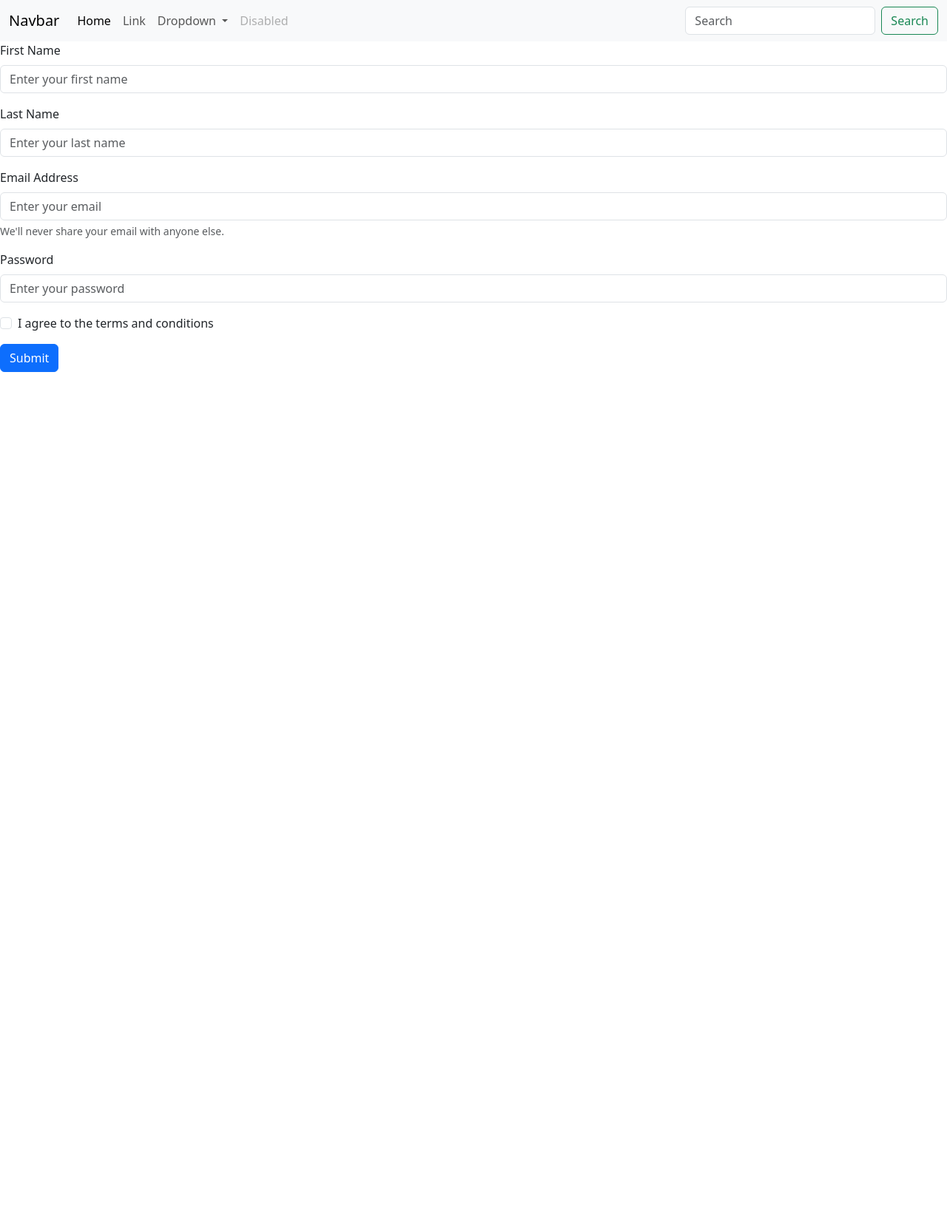
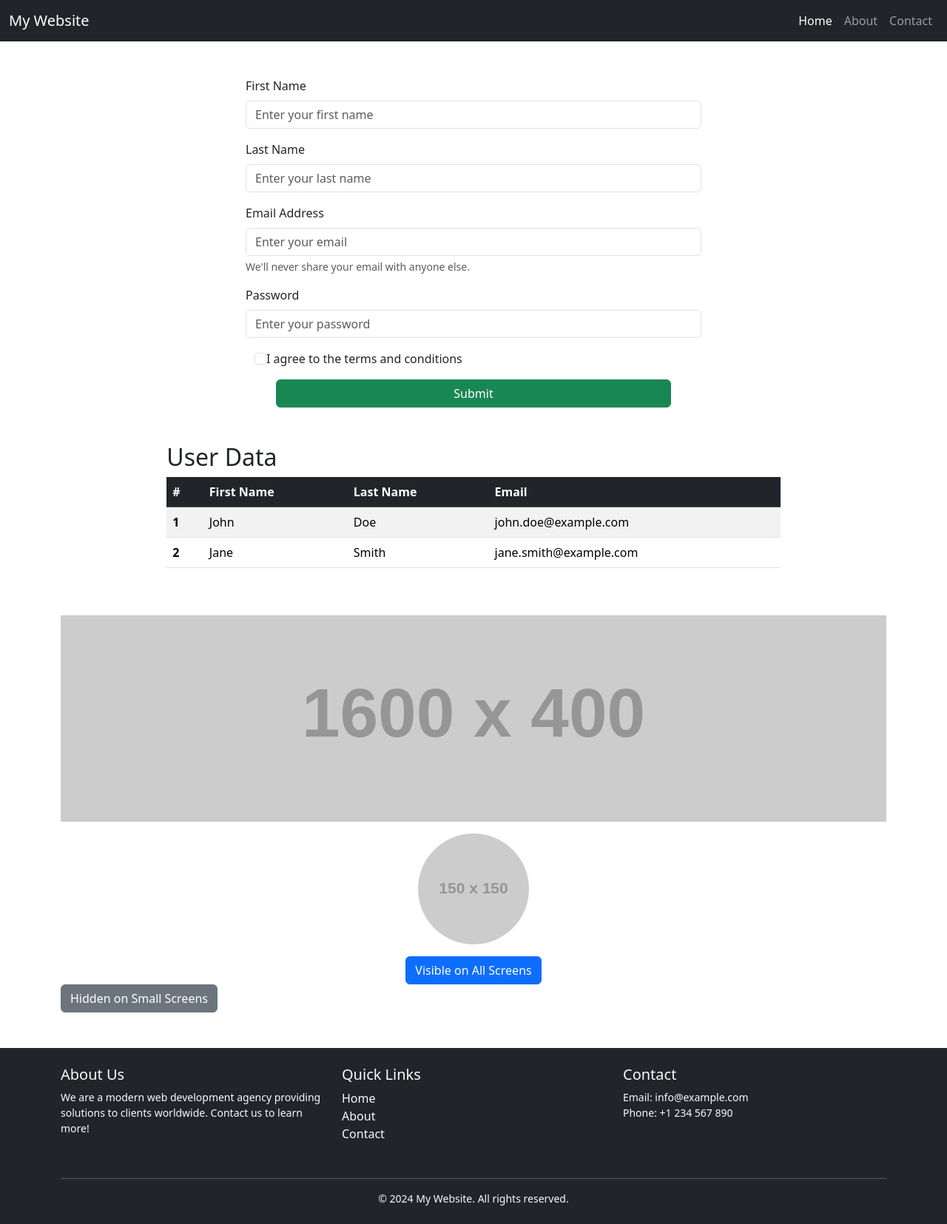
Before and after one commit to Betojr04/BoostrapsKnowCheck, a plain HTML site: page index.html in a window 1280 px wide. Shown: the whole page at 74% size. Before the commit the page ends 800 px from the top, so only its background shows below. Drawn offline with nearby package versions, Linux system fonts and the light colour scheme; placeholder pictures from the web are drawn by us.

Commit message:
completed project finally

```diff
--- a/index.html
+++ b/index.html
@@ -2,7 +2,7 @@
 <html lang="en">
 
 <head>
-    <title>Title</title>
+    <title>Bootstrap</title>
     <!-- Required meta tags -->
     <meta charset="utf-8" />
     <meta name="viewport" content="width=device-width, initial-scale=1, shrink-to-fit=no" />
@@ -13,52 +13,40 @@
 </head>
 
 <body>
+
+
+    <!-- HEADER AND NAVBAR COMPONENT -->
     <header>
-        <!-- place navbar here -->
-        <nav class="navbar navbar-expand-lg navbar-light bg-light">
+        <nav class="navbar navbar-expand-lg navbar-dark bg-dark">
             <div class="container-fluid">
-                <a class="navbar-brand" href="#">Navbar</a>
-                <button class="navbar-toggler" type="button" data-bs-toggle="collapse"
-                    data-bs-target="#navbarSupportedContent" aria-controls="navbarSupportedContent"
-                    aria-expanded="false" aria-label="Toggle navigation">
+                <a class="navbar-brand" href="#">My Website</a>
+                <button class="navbar-toggler" type="button" data-bs-toggle="collapse" data-bs-target="#navbarNav"
+                    aria-controls="navbarNav" aria-expanded="false" aria-label="Toggle navigation">
                     <span class="navbar-toggler-icon"></span>
                 </button>
-                <div class="collapse navbar-collapse" id="navbarSupportedContent">
-                    <ul class="navbar-nav me-auto mb-2 mb-lg-0">
+                <div class="collapse navbar-collapse" id="navbarNav">
+                    <ul class="navbar-nav ms-auto">
                         <li class="nav-item">
-                            <a class="nav-link active" aria-current="page" href="#">Home</a>
+                            <a class="nav-link active" href="#">Home</a>
                         </li>
                         <li class="nav-item">
-                            <a class="nav-link" href="#">Link</a>
-                        </li>
-                        <li class="nav-item dropdown">
-                            <a class="nav-link dropdown-toggle" href="#" id="navbarDropdown" role="button"
-                                data-bs-toggle="dropdown" aria-expanded="false">
-                                Dropdown
-                            </a>
-                            <ul class="dropdown-menu" aria-labelledby="navbarDropdown">
-                                <li><a class="dropdown-item" href="#">Action</a></li>
-                                <li><a class="dropdown-item" href="#">Another action</a></li>
-                                <li>
-                                    <hr class="dropdown-divider">
-                                </li>
-                                <li><a class="dropdown-item" href="#">Something else here</a></li>
-                            </ul>
+                            <a class="nav-link" href="#">About</a>
                         </li>
                         <li class="nav-item">
-                            <a class="nav-link disabled" href="#" tabindex="-1" aria-disabled="true">Disabled</a>
+                            <a class="nav-link" href="#">Contact</a>
                         </li>
                     </ul>
-                    <form class="d-flex">
-                        <input class="form-control me-2" type="search" placeholder="Search" aria-label="Search">
-                        <button class="btn btn-outline-success" type="submit">Search</button>
-                    </form>
                 </div>
             </div>
         </nav>
     </header>
-    <main>
-        <form>
+
+
+
+
+    <!-- FORM SECTION -->
+    <main class="container  col-10 col-md-6  mx-auto mt-5">
+        <form class="needs-validation row" novalidate>
             <div class="mb-3">
                 <label for="firstName" class="form-label">First Name</label>
                 <input type="text" class="form-control" id="firstName" name="firstName"
@@ -81,16 +69,100 @@
                     placeholder="Enter your password" required>
             </div>
             <div class="mb-3 form-check">
-                <input type="checkbox" class="form-check-input" id="termsCheck" name="termsCheck" required>
+                <input type="checkbox" class="form-check-input mx-auto" id="termsCheck" name="termsCheck" required>
                 <label class="form-check-label" for="termsCheck">I agree to the terms and conditions</label>
             </div>
-            <button type="submit" class="btn btn-primary">Submit</button>
+            <button type="submit" class="btn btn-primary btn-success col-10 mx-auto">Submit</button>
         </form>
+    </main>
 
+    <!-- TABLE SECTION FOR HARD CODED DATA -->
+    <main class="container col-10 col-md-8 mx-auto mt-5">
+        <h2>User Data</h2>
+        <div class="table-responsive">
+            <table class="table table-striped table-hover">
+                <thead class="table-dark">
+                    <tr>
+                        <th scope="col">#</th>
+                        <th scope="col">First Name</th>
+                        <th scope="col">Last Name</th>
+                        <th scope="col">Email</th>
+                    </tr>
+                </thead>
+                <tbody>
+                    <tr>
+                        <th scope="row">1</th>
+                        <td>John</td>
+                        <td>Doe</td>
+                        <td>john.doe@example.com</td>
+                    </tr>
+                    <tr>
+                        <th scope="row">2</th>
+                        <td>Jane</td>
+                        <td>Smith</td>
+                        <td>jane.smith@example.com</td>
+                    </tr>
+                </tbody>
+            </table>
+        </div>
     </main>
-    <footer>
-        <!-- place footer here -->
+
+
+    <!-- image section -->
+    <section class="container mt-5">
+        <img src="https://via.placeholder.com/1600x400" class="img-fluid" alt="Responsive Banner">
+        <div class="text-center mt-3">
+            <img src="https://via.placeholder.com/150" class="rounded-circle" alt="Profile Picture">
+        </div>
+    </section>
+
+    <!-- buttons section -->
+    <section class="container text-center mt-3">
+        <button class="btn btn-primary">Visible on All Screens</button>
+        <button class="btn btn-secondary d-none d-md-block">Hidden on Small Screens</button>
+    </section>
+
+
+
+    <!-- FOOTER SECTION -->
+    <footer class="bg-dark text-light py-4 mt-5">
+        <div class="container">
+            <div class="row">
+                <!-- About Section -->
+                <div class="col-md-4 mb-3">
+                    <h5>About Us</h5>
+                    <p class="small">
+                        We are a modern web development agency providing solutions to clients worldwide. Contact us to
+                        learn
+                        more!
+                    </p>
+                </div>
+                <!-- Quick Links Section -->
+                <div class="col-md-4 mb-3">
+                    <h5>Quick Links</h5>
+                    <ul class="list-unstyled">
+                        <li><a href="#" class="text-light text-decoration-none">Home</a></li>
+                        <li><a href="#" class="text-light text-decoration-none">About</a></li>
+                        <li><a href="#" class="text-light text-decoration-none">Contact</a></li>
+                    </ul>
+                </div>
+                <!-- Contact Section -->
+                <div class="col-md-4 mb-3">
+                    <h5>Contact</h5>
+                    <p class="small">
+                        Email: info@example.com <br>
+                        Phone: +1 234 567 890
+                    </p>
+
+                </div>
+            </div>
+            <hr class="bg-light">
+            <div class="text-center small">
+                &copy; 2024 My Website. All rights reserved.
+            </div>
+        </div>
     </footer>
+
     <!-- Bootstrap JavaScript Libraries -->
     <script src="https://cdn.jsdelivr.net/npm/@popperjs/core@2.11.8/dist/umd/popper.min.js"
         integrity="sha384-I7E8VVD/ismYTF4hNIPjVp/Zjvgyol6VFvRkX/vR+Vc4jQkC+hVqc2pM8ODewa9r"
```
